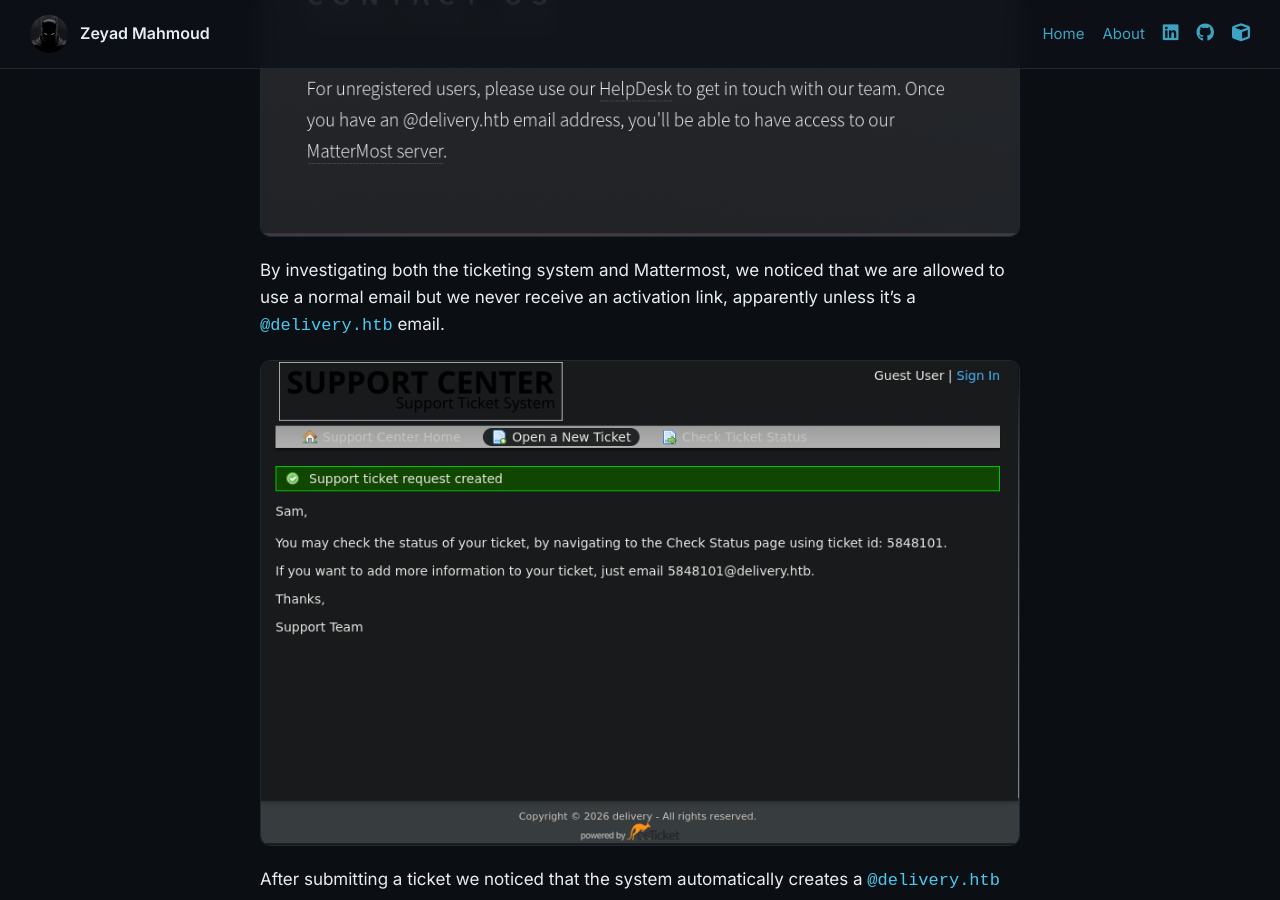
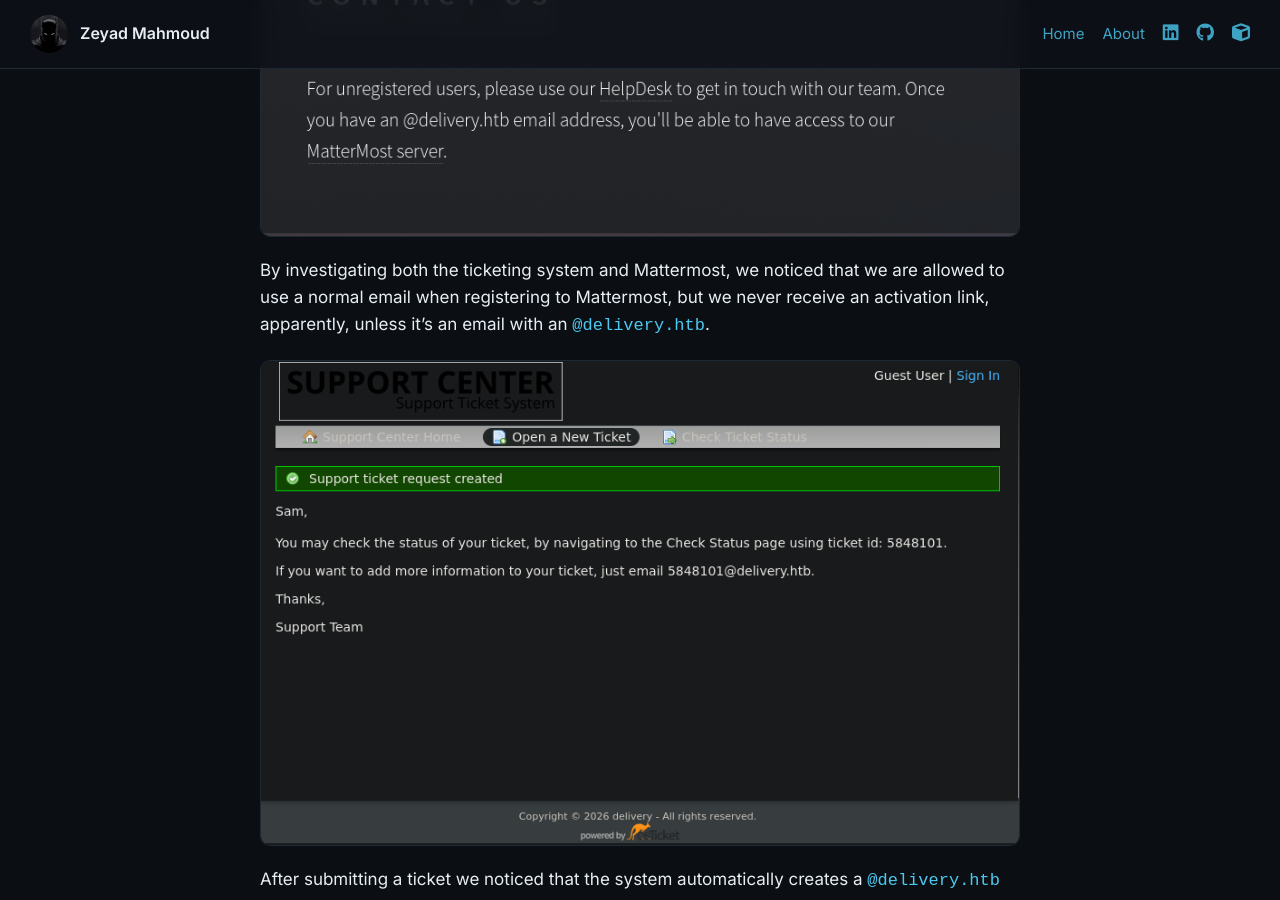
Before and after one commit to zeyad-mahmoud7/zeyad-mahmoud7.github.io, a Jekyll site: the page built from _posts/2026-05-07-delivery-htb.md, in a window 1280 px wide and 900 px high, scrolled down 1675 px. Built offline with Jekyll 4.4.1, drawn with Linux system fonts in a browser that asks for light colours.

Commit message:
Update 2026-05-07-delivery-htb.md

```diff
--- a/_posts/2026-05-07-delivery-htb.md
+++ b/_posts/2026-05-07-delivery-htb.md
@@ -39,7 +39,7 @@ After checking port `80`, we see a note stating that we can approach the helpdes
 
 ![alt_text](/assets/images/delivery/image2.png "image_tooltip")
 
-By investigating both the ticketing system and Mattermost, we noticed that we are allowed to use a normal email but we never receive an activation link, apparently unless it's a `@delivery.htb` email.
+By investigating both the ticketing system and Mattermost, we noticed that we are allowed to use a normal email when registering to Mattermost, but we never receive an activation link, apparently, unless it's an email with an `@delivery.htb`.
 
 ![alt_text](/assets/images/delivery/image3.png "image_tooltip")
 
```
